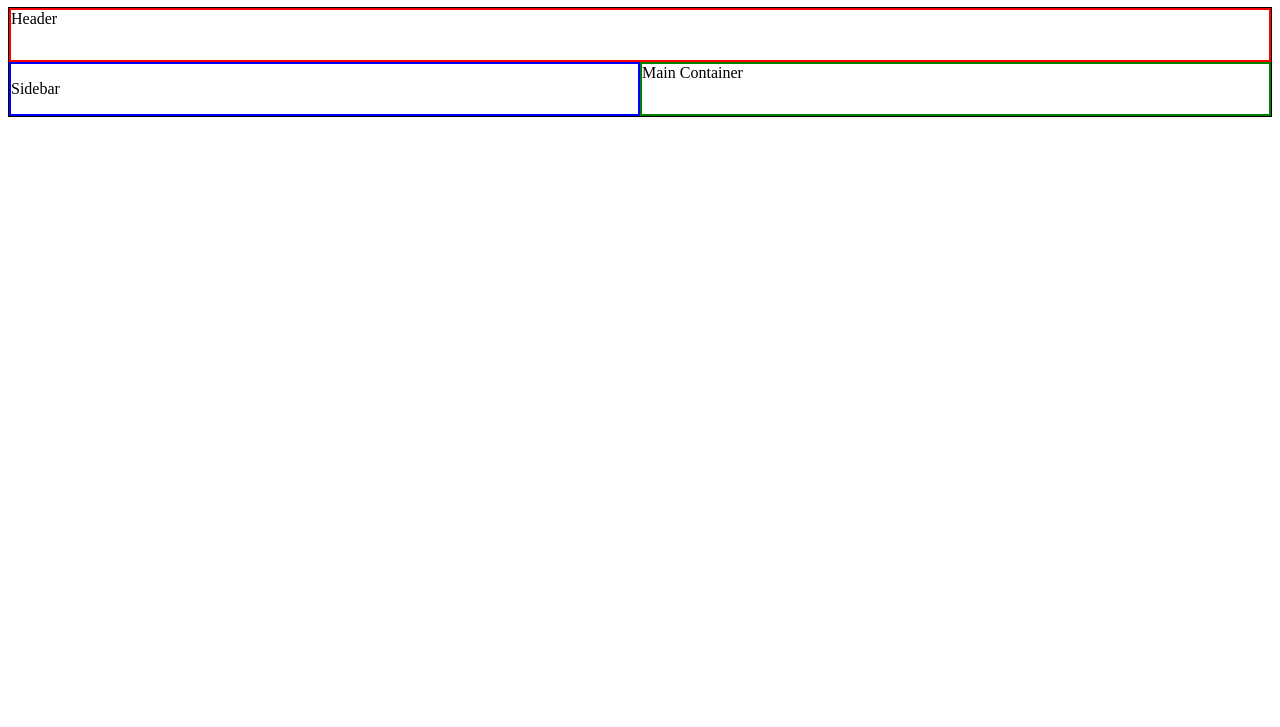
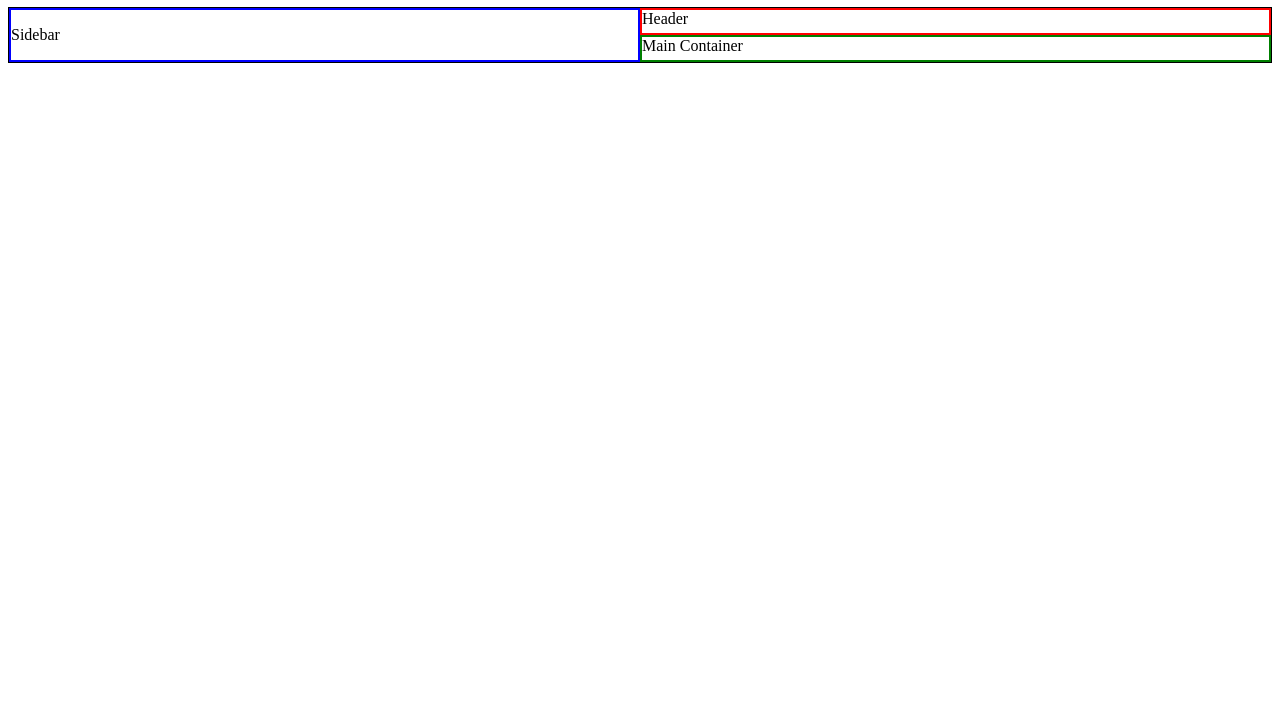
Before and after one commit to sameeksha-dalvi/admin-dashboard, a plain HTML site: page index.html in a window 1280 px wide. Shown: the part 73-800 px from the top of the page. Drawn offline with Linux system fonts and the light colour scheme.

Commit message:
Update alignment of sidebar and header.

```diff
--- a/style.css
+++ b/style.css
@@ -7,7 +7,7 @@
 
 .header{
 border: 2px red solid;
-grid-column-start: 1;
+grid-column-start: 2;
 grid-column-end: 3;
 }
 
@@ -15,6 +15,7 @@ grid-column-end: 3;
 border: 2px blue solid;
 grid-column-start: 1;
 grid-column-end: 2;
+grid-row: 1/3;
 
 }
 
```
